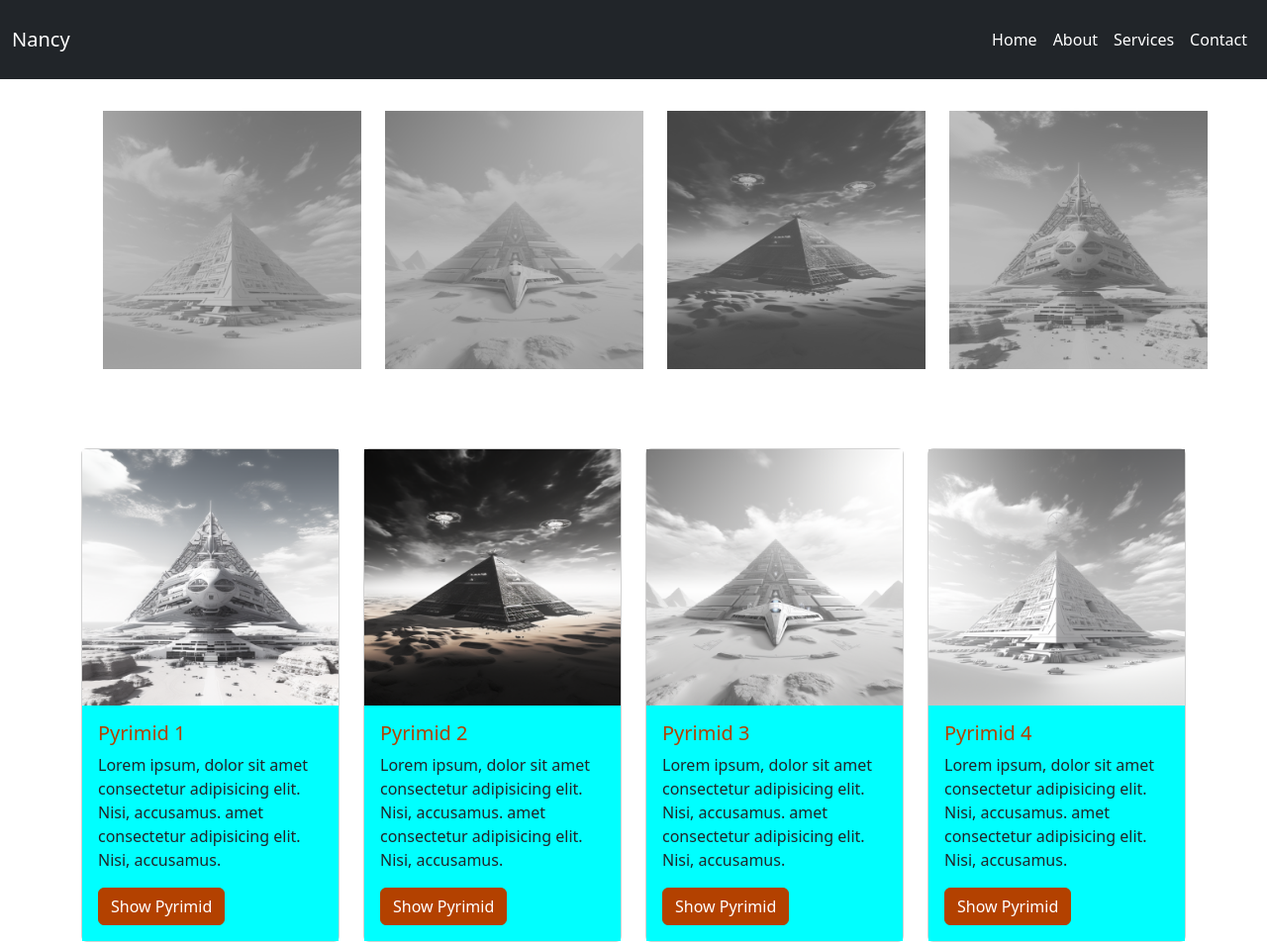
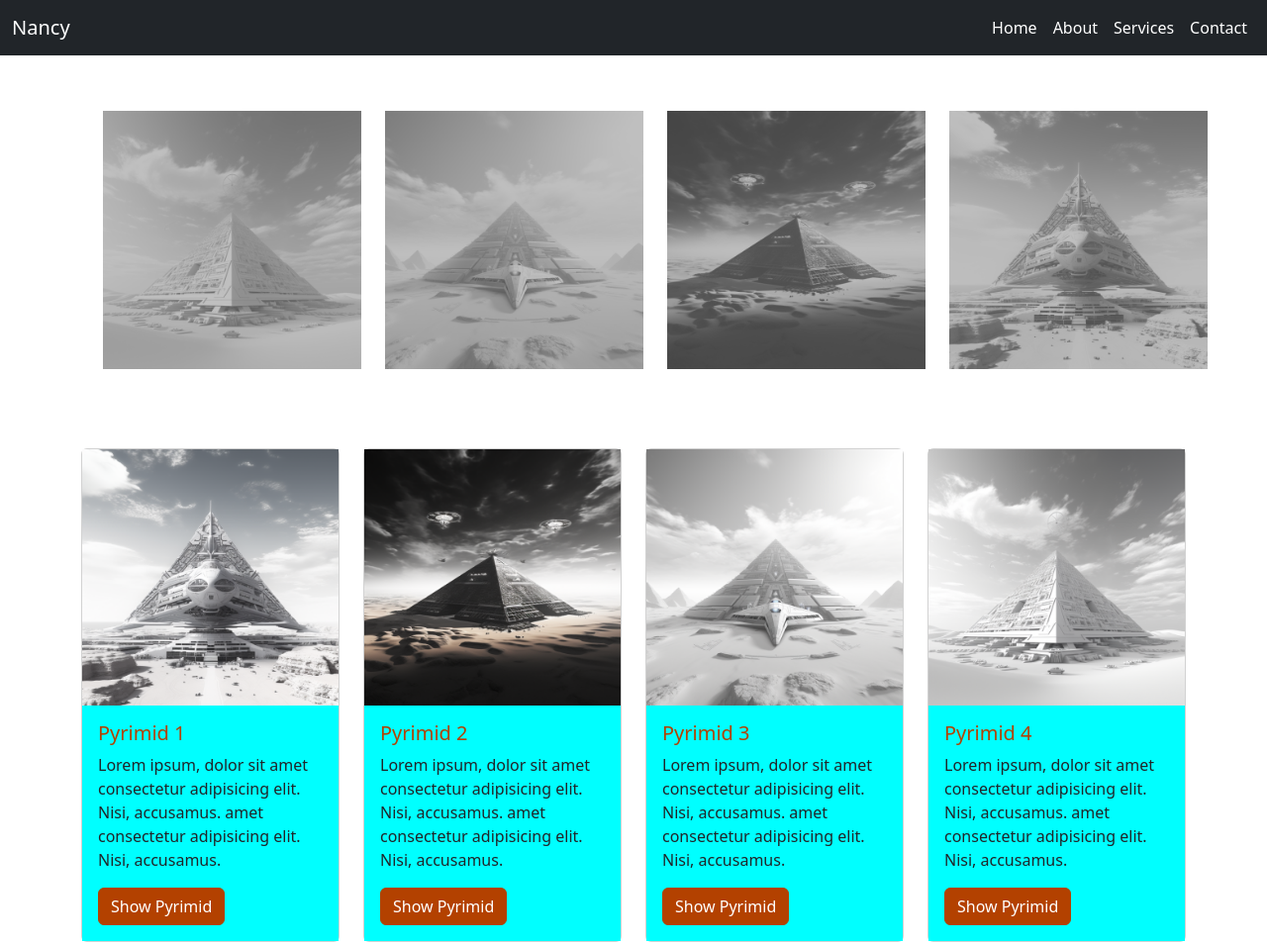
Before and after one commit to nkong008/Custom-Bootstrap-project, a website with bundled scripts: page index.html in a window 1280 px wide. Shown: the top 955 px of the page at 99% size. Built offline with nearby package versions, Linux system fonts and the light colour scheme.

Commit message:
small changes

```diff
--- a/css/style.scss
+++ b/css/style.scss
@@ -16,7 +16,7 @@ $theme-colors: map-merge($custom-theme-colors, $theme-colors);
 
 #wrapper-container {
     #nav {
-        height: 80px;
+        // height: 80px;
         .navbar-nav {
             // background-color: rgb(39, 41, 45);
             .nav-link {
```
Also changed, not shown: css/style.css, 1 other file.
